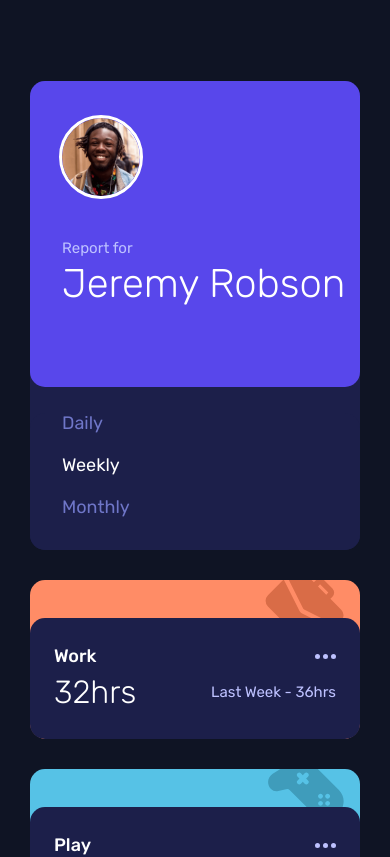
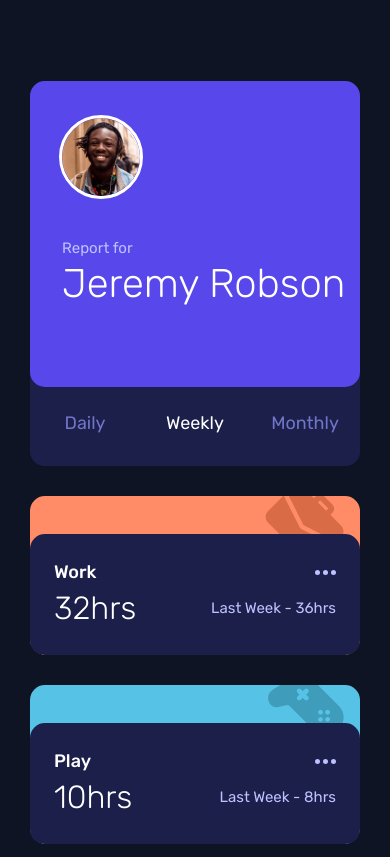
Before and after one commit to ostapyshyn/Time-tracking-dashboard, a React (Vite) app: page / in a window 390 px wide. Shown: the top 857 px of the page. Built offline with nearby package versions, Linux system fonts and the light colour scheme.

Commit message:
Fix mobile styles

```diff
--- a/src/components/Profile/Profile.module.scss
+++ b/src/components/Profile/Profile.module.scss
@@ -48,6 +48,14 @@ section {
     :not(:last-child) {
       margin-bottom: 21px;
     }
+    @include mq(1083px) {
+      display: flex;
+      justify-content: space-between;
+      :not(:last-child) {
+        margin-bottom: 0px;
+      }
+      padding-left: 0px;
+    }
     .period {
       font-weight: 400;
       font-size: 18px;
@@ -58,6 +66,10 @@ section {
         cursor: pointer;
         color: var(--white);
       }
+      @include mq(1083px) {
+        flex: 1;
+        text-align: center;
+      }
     }
   }
 }
```
